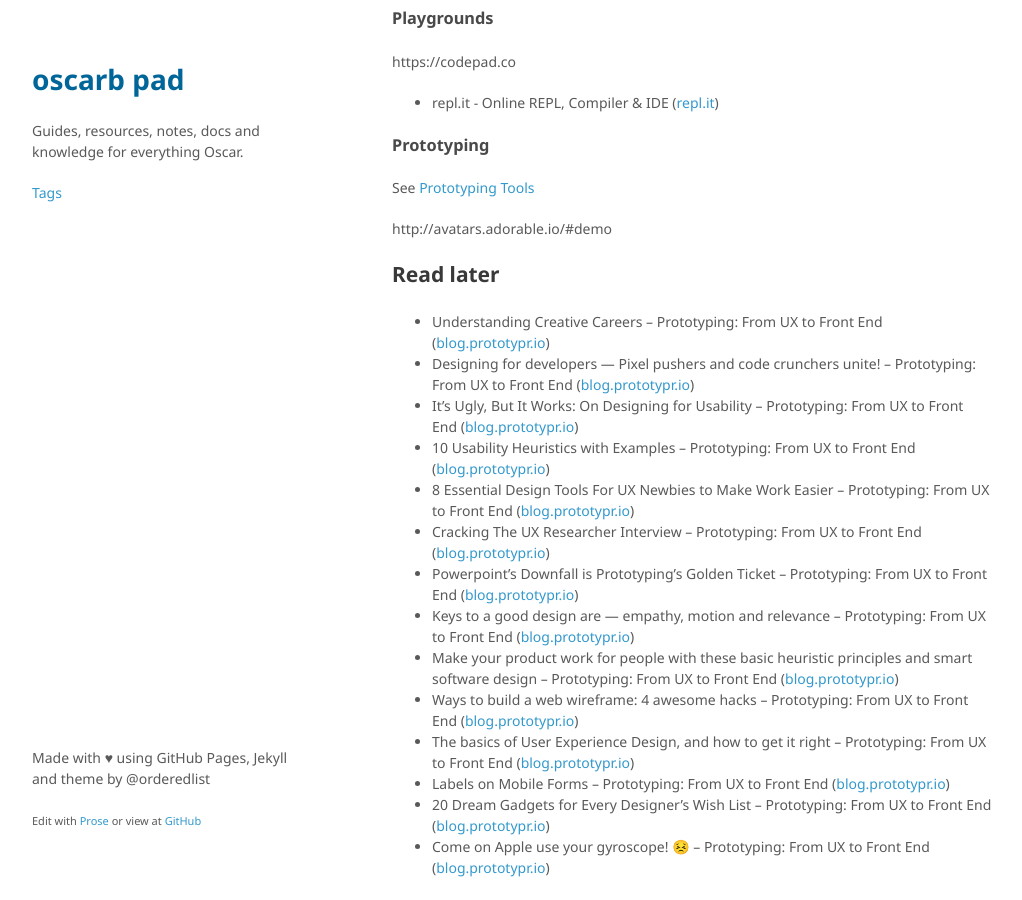
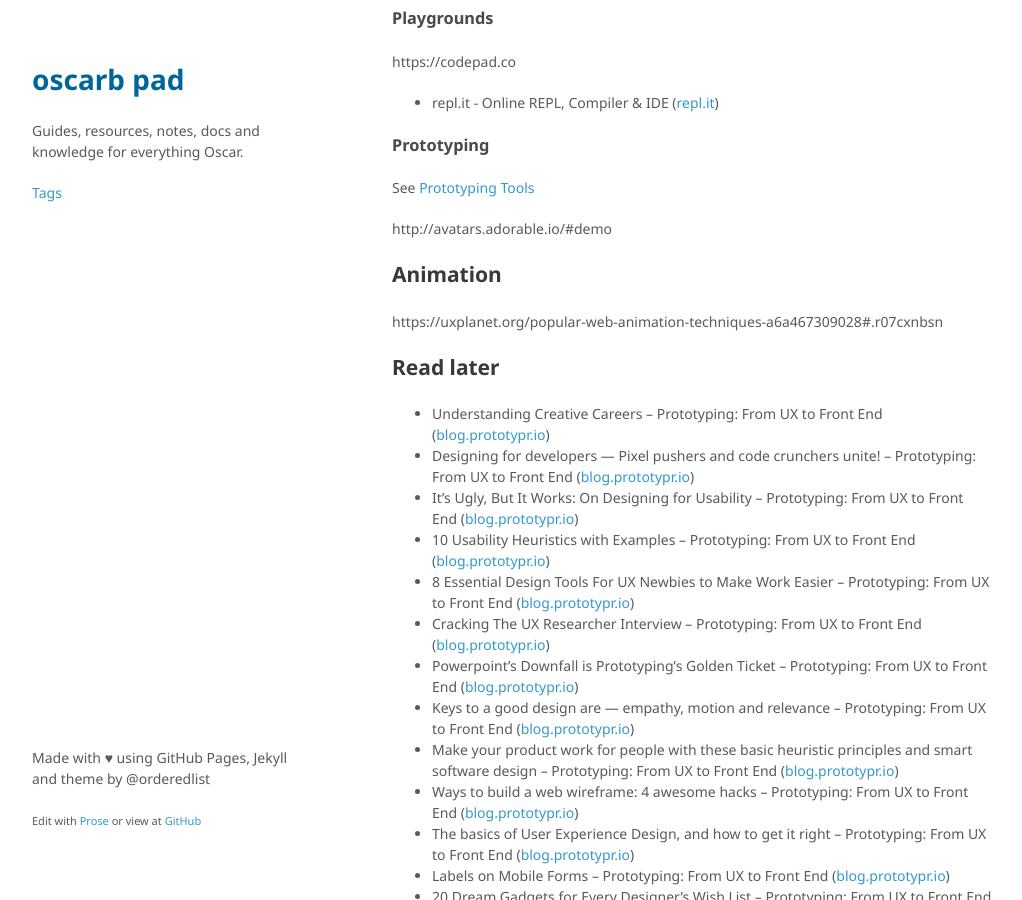
Before and after one commit to oscarb/pad, a Jekyll site: the page built from _docs/web-design.md, in a window 1280 px wide and 900 px high, scrolled down 1220 px. Shown: the whole window, without its empty margins (128-1150 px from the left). Built offline with Jekyll 4.4.1, drawn with Linux system fonts in a browser that asks for light colours; some web fonts are replaced.

Commit message:
Updated web-design.md

```diff
--- a/_docs/web-design.md
+++ b/_docs/web-design.md
@@ -71,7 +71,9 @@ See [Prototyping Tools](/prototyping)
 
 http://avatars.adorable.io/#demo
 
+## Animation
 
+https://uxplanet.org/popular-web-animation-techniques-a6a467309028#.r07cxnbsn
 
 ## Read later
 * Understanding Creative Careers – Prototyping: From UX to Front End ([blog.prototypr.io](https://blog.prototypr.io/understanding-creative-careers-846abf17d8f7#.4ae1q7j66))
```
